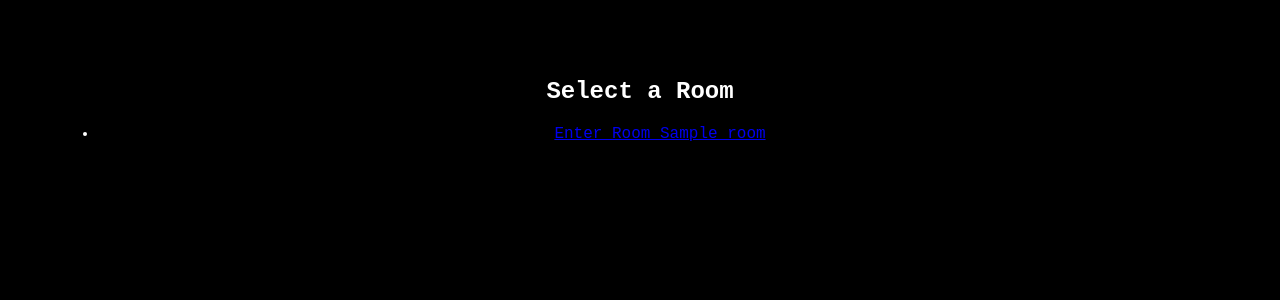
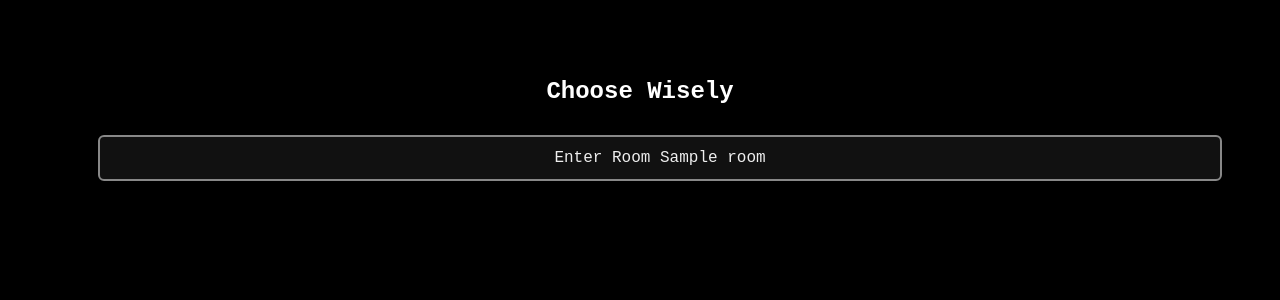
Before and after one commit to rineheaj/Potion-Chats, a Flask app: template templates/rooms.html in a window 1280 px wide. Shown: the top 300 px of the page. Run offline with Flask 3, Linux system fonts and the light colour scheme; the template is opened without the code that fills it: most values are stand-ins (such as "Sample title", 1, 10 or a date in 2020).

Commit message:
refactored themes for modularity

```diff
--- a/app.py
+++ b/app.py
@@ -38,6 +38,15 @@ CORS(app, origins=["https://potion-chats.onrender.com"], supports_credentials=Tr
 logging.basicConfig(level=logging.INFO)
 
 MESSAGES = {}
+
+ROOM_THEMES = {
+    1: {"class": "theme-vaporwave", "color": "magenta"},
+    2: {"class": "theme-arcade", "color": "lime"},
+    3: {"class": "theme-neon-noir", "color": "cyan"},
+    4: {"class": "theme-cyber-green", "color": "green"},
+    5: {"class": "theme-crimson-fuzz", "color": "crimson"},
+    6: {"class": "theme-ocean-dream", "color": "#00bfff"},
+}
 
 
 def token_required(function):
@@ -135,7 +144,7 @@ def check_guess(room_id):
     elif guess > secret:
         result = "Too high 🥲"
     else:
-        result = "Correct! Welcome in friend 👋"
+        result = "Correct! 🎃"
         session[f"room_{room_id}_access"] = True
 
     return jsonify({"result": result})
@@ -148,22 +157,20 @@ def room(room_id):
     if key not in session:
         session[key] = random.randint(1, 5)
 
-    themes = {
-        1: "theme-vaporwave",
-        2: "theme-arcade",
-        3: "theme-neon-noir",
-        4: "theme-cyber-green",
-        5: "theme-crimson-fuzz",
-    }
-    theme_class = themes.get(room_id, "theme-default")
+    theme = ROOM_THEMES.get(room_id, {"class": "theme-default", "color": "gray"})
 
-    return render_template("room.html", room_id=room_id, theme_class=theme_class)
+    return render_template(
+        "room.html",
+        room_id=room_id,
+        theme_class=theme["class"],
+        theme_color=theme["color"],
+    )
 
 
 @app.route("/rooms")
 @token_required
 def rooms():
-    return render_template("rooms.html", rooms=range(1, 6))
+    return render_template("rooms.html", rooms=ROOM_THEMES)
 
 
 @app.route("/room/<int:room_id>/chat", methods=["POST"])
@@ -199,6 +206,11 @@ def get_messages(room_id):
     return jsonify(MESSAGES.get(room_id, [])), 200
 
 
+
+
+
+
+### ONLY NEEDED IF THERE IS MORE THAN ONE CONFIG
 def main():
     app.run(debug=True)
 
--- /dev/null
+++ b/static/rooms.css
@@ -0,0 +1,28 @@
+ul {
+    list-style: none;
+    display: grid;
+    grid-template-columns: repeat(auto-fit, minmax(150px, 1fr));
+    gap: 20px;
+}
+
+ul li {
+    margin: 10px 0;
+}
+
+ul li a {
+    display: block;
+    padding: 12px 20px;
+    background: #111;
+    color: #eee;
+    text-decoration: none;
+    border-radius: 6px;
+    border: 2px solid var(--glow-color, cyan);
+    transition: all 0.3s ease;
+}
+
+ul li a:hover {
+    background: rgb(27, 120, 120);
+    color: #111;
+    box-shadow: 0 0 15px var(--glow-color, cyan);
+    transform: translateY(-2px);
+}
--- a/templates/base.html
+++ b/templates/base.html
@@ -5,6 +5,7 @@
     <meta name="viewport" content="width=device-width, initial-scale=1.0">
     <title>{% block title %}{% endblock %}</title>
     <link rel="stylesheet" href="{{ url_for('static', filename='styles.css') }}"/>
+    {% block head %}{% endblock %}
 </head>
 <body class="{{ theme_class }}">
     {% block content %}{% endblock %}
--- a/templates/index.html
+++ b/templates/index.html
@@ -11,7 +11,7 @@
 
 <input type="text" id="displayNameInput" placeholder="Username"/>
 <input type="text" id="usernameInput" placeholder="Ssecret phrase"/>
-<button onclick="loginAndGlow()">
+<button id="tryButton" onclick="loginAndGlow()">
     Try
 </button>
 
--- a/templates/rooms.html
+++ b/templates/rooms.html
@@ -1,13 +1,20 @@
 {% extends "base.html" %}
-
+{% block head %}
+    <link rel="stylesheet" href="{{ url_for('static', filename='themes.css') }}">
+    <link rel="stylesheet" href="{{ url_for('static', filename='rooms.css') }}">
+{% endblock %}
 {% block title %}Choose Your Room{% endblock %}
 
 {% block content %}
-<h2>Select a Room</h2>
+<h2>Choose Wisely</h2>
 <ul>
-    {% for id in rooms %}
+    {% for id, theme in rooms.items() %}
     <li>
-        <a href="/room/{{ id }}">Enter Room {{ id }}</a>
+        <a href="/room/{{ id }}"
+        class="{{ theme.class }}"
+        style="--glow-color: {{ theme.color }}">
+            Enter Room {{ id }}
+        </a>
     </li>
     {% endfor %}
 </ul>
```
Also changed, not shown: static/script.js (+35 -34 lines), static/styles.css (+39 -57 lines), static/themes.css (added, +91 -0 lines), templates/room.html (+7 -3 lines).
